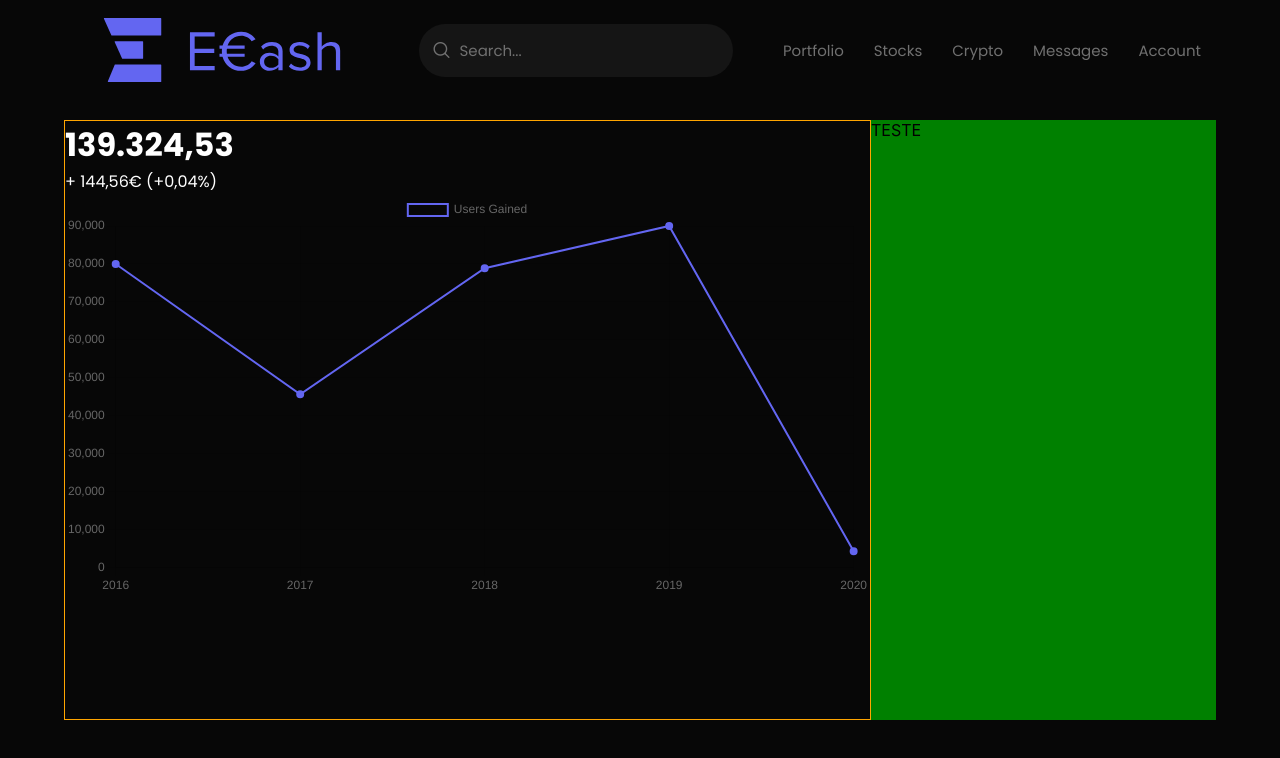
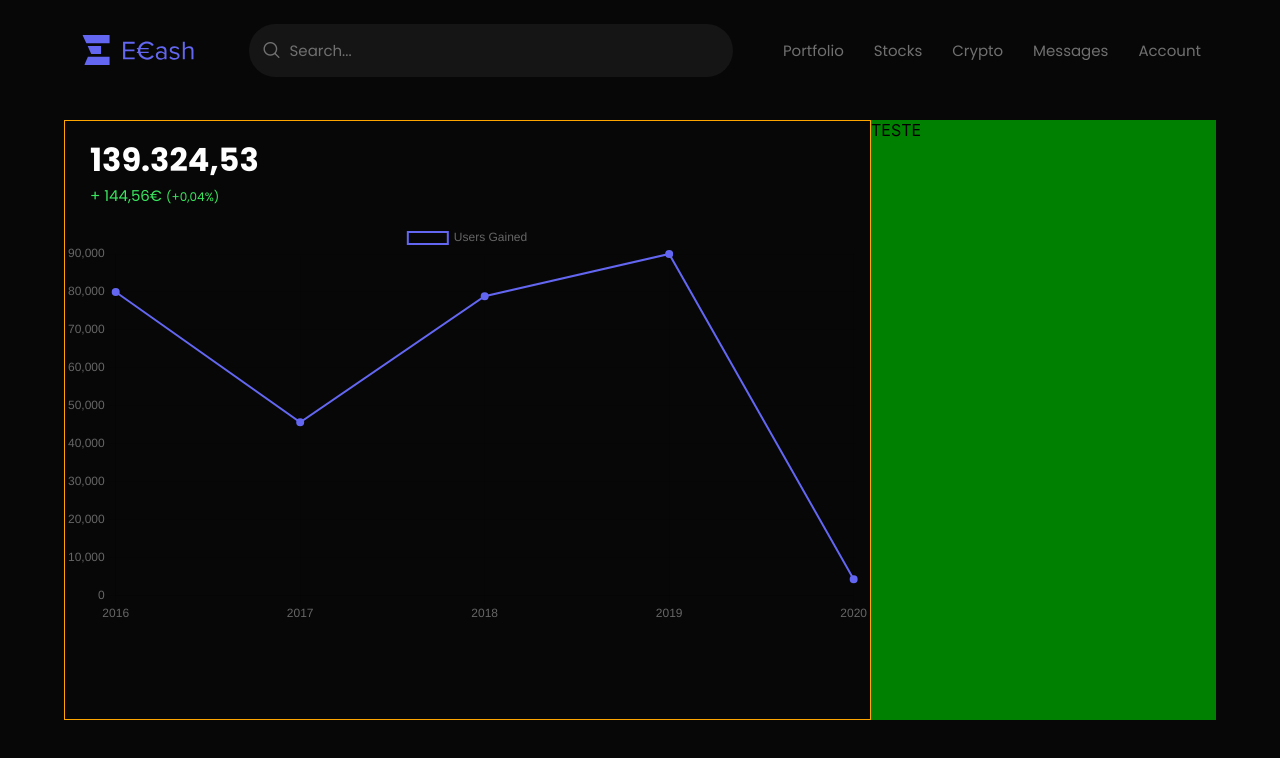
Before and after one commit to JohnnyCSilva/ecash, a React (Create React App) app: page / in a window 1280 px wide. Shown: the top 758 px of the page. Built offline with nearby package versions, Linux system fonts and the light colour scheme.

Commit message:
Alteração de Estilos

```diff
--- a/src/components/Header/header.css
+++ b/src/components/Header/header.css
@@ -20,7 +20,7 @@
 }
 .logo{
     vertical-align: middle;
-    width: 40vmin;
+    width: 150px;
 }
 .header__search{
     background-color: var(--backgroundDark);
--- a/src/components/NewsFeed/Newsfeed.js
+++ b/src/components/NewsFeed/Newsfeed.js
@@ -31,7 +31,7 @@ const Newsfeed = () => {
           <div className='newsfeed__chartSection'>
             <div className='newsfeed__portfolioValue'>
               <h1> 139.324,53</h1>
-              <p>+ 144,56€ (+0,04%)</p>
+              <p>+ 144,56€ <span>(+0,04%)</span></p>
             </div>
             <div className='newsfeed__chart'>
             <Graph chartData={userData} />
--- a/src/components/NewsFeed/newsfeed.css
+++ b/src/components/NewsFeed/newsfeed.css
@@ -8,6 +8,15 @@
     margin: 0;
     font-family: var(--font);
 }
-.linegraph{
-    color: white;
+
+.newsfeed__portfolioValue{
+    padding: 15px 25px;
 }
+
+.newsfeed__portfolioValue>p{
+    color: #39e75f;
+    font-size: 15px;
+}
+.newsfeed__portfolioValue>p>span{
+    font-size: 12px;
+}
```
